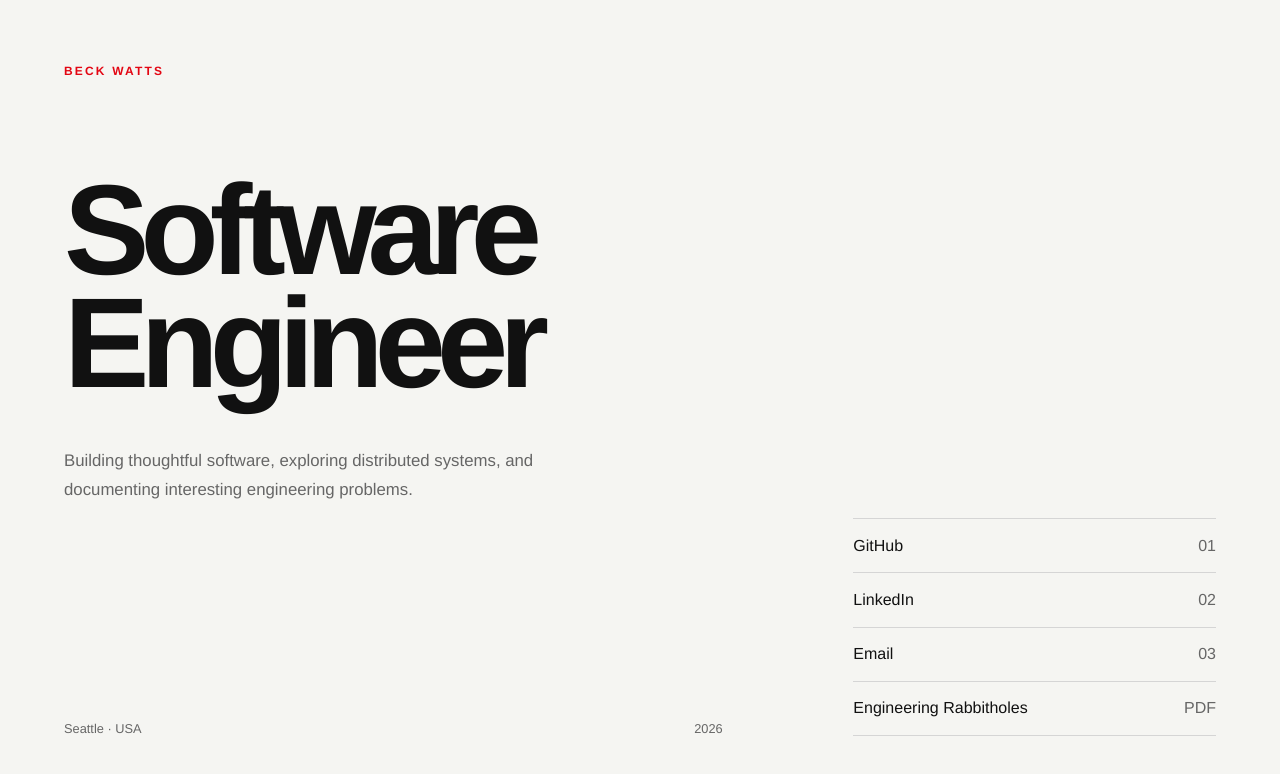
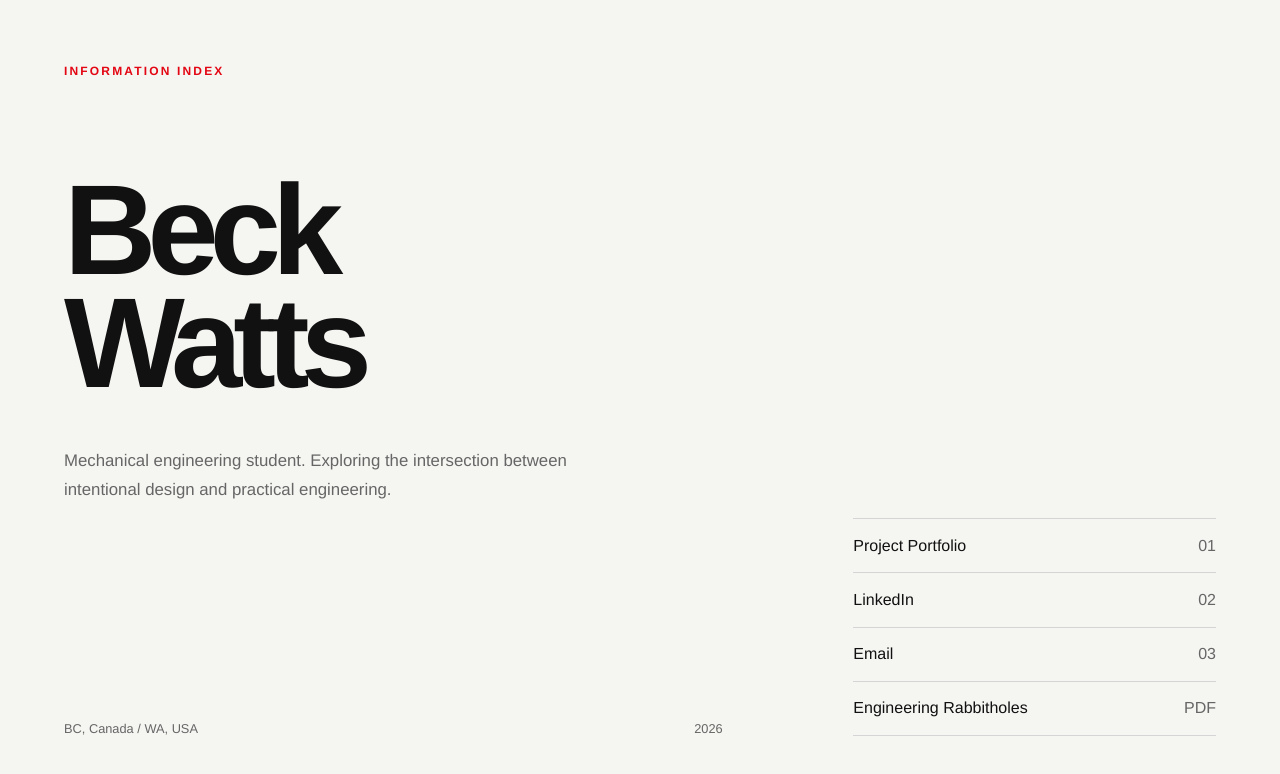
Before and after one commit to beckwatts/linkIndex, a plain HTML site: page index.html in a window 1280 px wide. Drawn offline with Linux system fonts and the light colour scheme.

Commit message:
Revise personal details and links in index.html
Updated personal information and links in the index.html file.

```diff
--- a/index.html
+++ b/index.html
@@ -1,6 +1,4 @@
-<!DOCTYPE html>
-<html lang="en">
-<head>
+<html lang="en"><head>
 <meta charset="UTF-8">
 <meta name="viewport" content="width=device-width, initial-scale=1.0">
 
@@ -182,23 +180,23 @@ footer{
 <div>
 
 <p class="label">
-Beck Watts
+INFORMATION INDEX
 </p>
 
 <h1>
-Software<br>
-Engineer
+Beck<br>
+Watts
 </h1>
 
 <p class="bio">
-Building thoughtful software, exploring distributed systems,
-and documenting interesting engineering problems.
+Mechanical engineering student. Exploring the intersection between intentional design and practical engineering.
 </p>
+
 
 </div>
 
 <footer>
-<span>Seattle · USA</span>
+<span>BC, Canada / WA, USA</span>
 <span>2026</span>
 </footer>
 
@@ -208,16 +206,12 @@ and documenting interesting engineering problems.
 
 <nav class="links">
 
-<a href="https://github.com/yourusername"
-target="_blank"
-rel="noopener">
-<span>GitHub</span>
+<a target="_blank" rel="noopener" href="https://www.instagram.com/beckmadesomething/">
+<span>Project Portfolio</span>
 <span>01</span>
 </a>
 
-<a href="https://linkedin.com/in/yourusername"
-target="_blank"
-rel="noopener">
+<a href="https://linkedin.com/in/yourusername" target="_blank" rel="noopener">
 <span>LinkedIn</span>
 <span>02</span>
 </a>
@@ -227,9 +221,7 @@ rel="noopener">
 <span>03</span>
 </a>
 
-<a href="becks-engineering-rabbitholes-fall-2025.pdf"
-target="_blank"
-rel="noopener">
+<a href="becks-engineering-rabbitholes-fall-2025.pdf" target="_blank" rel="noopener">
 <span>Engineering Rabbitholes</span>
 <span>PDF</span>
 </a>
@@ -240,5 +232,6 @@ rel="noopener">
 
 </main>
 
-</body>
-</html>
+
+
+</body></html>
```
